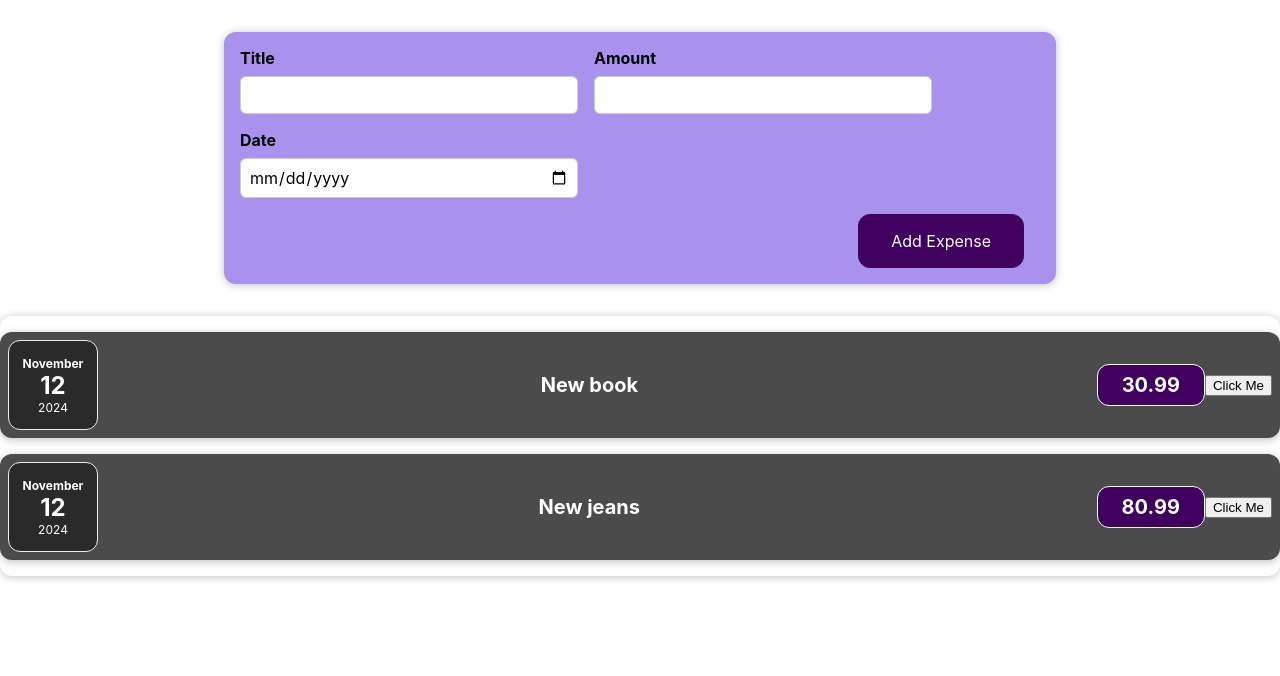
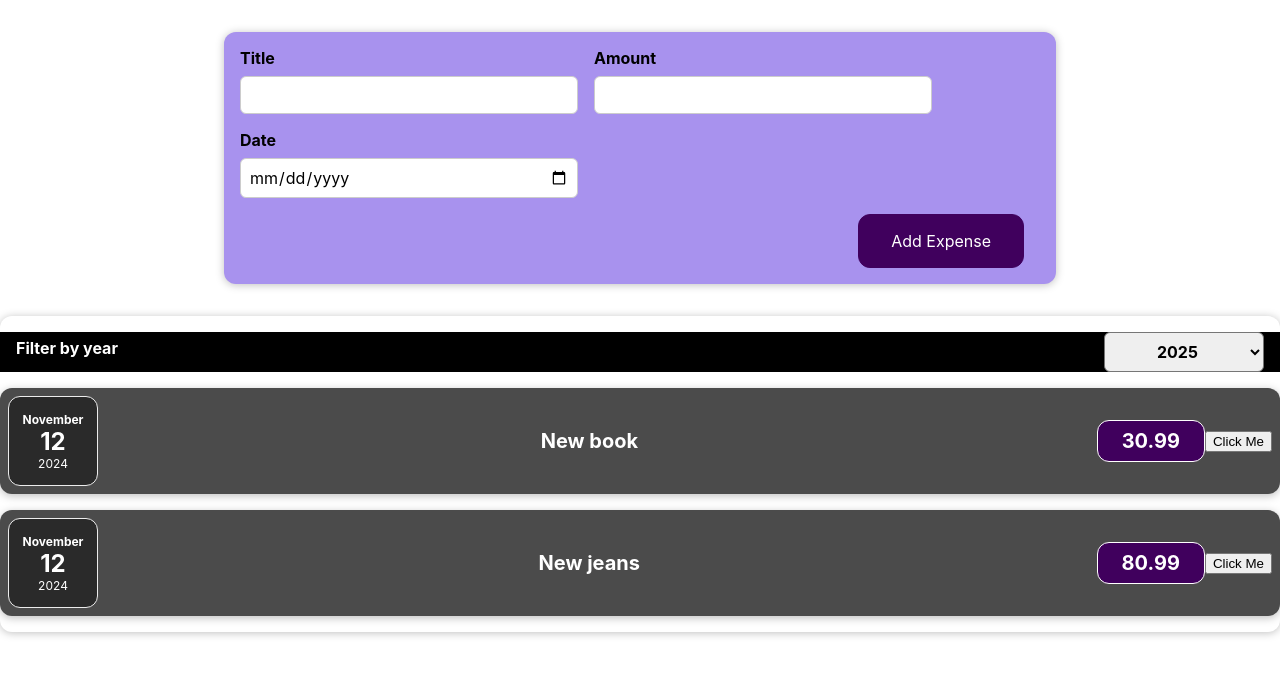
Before and after one commit to CarlRobertMots/expenses, a React app: page / in a window 1280 px wide. Shown: the top 676 px of the page. Built offline with nearby package versions, Linux system fonts and the light colour scheme; the HTML template or start-up script is replaced by a standard one.

Commit message:
yl12 Andmete suunamine(bottom-up) ja vaartuse hetkeseisu lugemine ja maaramine

```diff
--- a/src/assets/Expenses/Expenses.jsx
+++ b/src/assets/Expenses/Expenses.jsx
@@ -1,14 +1,23 @@
+import { useState } from 'react'
 import ExpenseItem from './ExpenseItem.jsx'
 import Card from '../UI/Card.jsx'
 import './Expenses.css'
-
+import ExpensesFilter from './ExpensesFilter.jsx'
 
 
 
 const Expenses = (props) => {
+  const [filteredYear, setFilteredYear] = useState('2025')
+
+    const filterChangeHandler = (selectedYear) => {
+      setFilteredYear(selectedYear)
+        console.log(`Year data in Expenses.jsx ${selectedYear}` )
+    }
 
   return (
     <Card className='expenses'>
+        <ExpensesFilter selectedYear={filteredYear} onChangeFilter={filterChangeHandler} />
+
         <ExpenseItem expenseData={props.expenses[0]}/>
         <ExpenseItem expenseData={props.expenses[1]}/>
     </Card>
--- /dev/null
+++ b/src/assets/Expenses/ExpensesFilter.css
@@ -0,0 +1,25 @@
+.expenses-filter {
+    color: white;
+    padding: 0 1rem;
+    background-color: black;
+}
+
+.expenses-filter__control {
+    display: flex;
+    width: 100%;
+    align-items: center;
+    justify-content: space-between;
+    margin: 1rem 0;
+}
+
+.expenses-filter label {
+    font-weight: bold;
+    margin-bottom: 0.5rem;
+}
+
+.expenses-filter select {
+    font: inherit;
+    padding: 0.5rem 3rem;
+    font-weight: bold;
+    border-radius: 6px;
+}
--- /dev/null
+++ b/src/assets/Expenses/ExpensesFilter.jsx
@@ -0,0 +1,23 @@
+import React from 'react';
+
+import './ExpensesFilter.css';
+
+const ExpensesFilter = (props) => {
+    const dropdownChangeHandler = (event) => {
+        props.onChangeFilter(event.target.value)
+    }
+    return (
+        <div className='expenses-filter'>
+            <div className='expenses-filter__control'>
+                <label>Filter by year</label>
+                <select value={props.selectedYear} onChange={dropdownChangeHandler}>
+                    <option value='2024'>2024</option>
+                    <option value='2025'>2025</option>
+                    <option value='2026'>2026</option>
+                </select>
+            </div>
+        </div>
+    );
+};
+
+export default ExpensesFilter;
```
